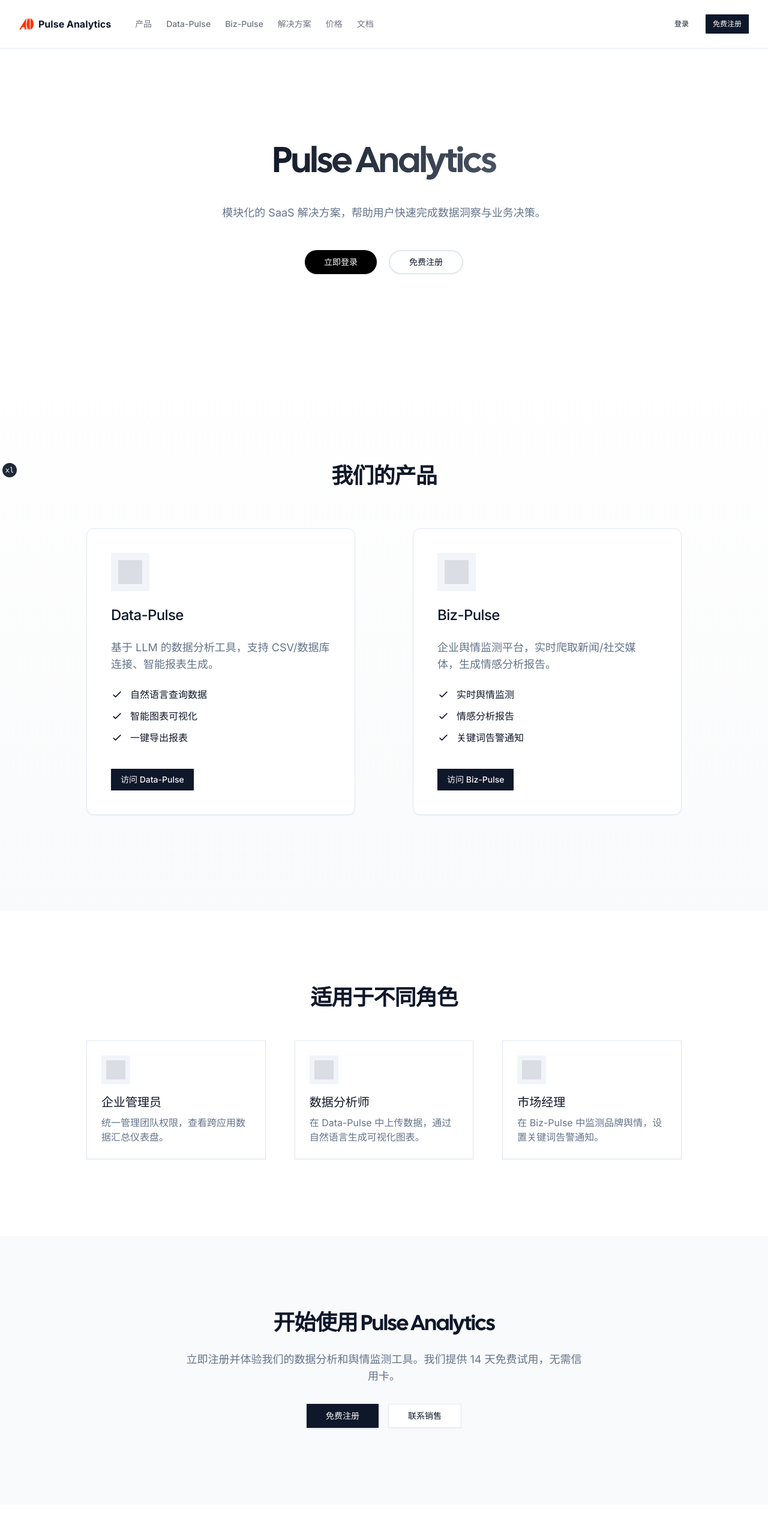
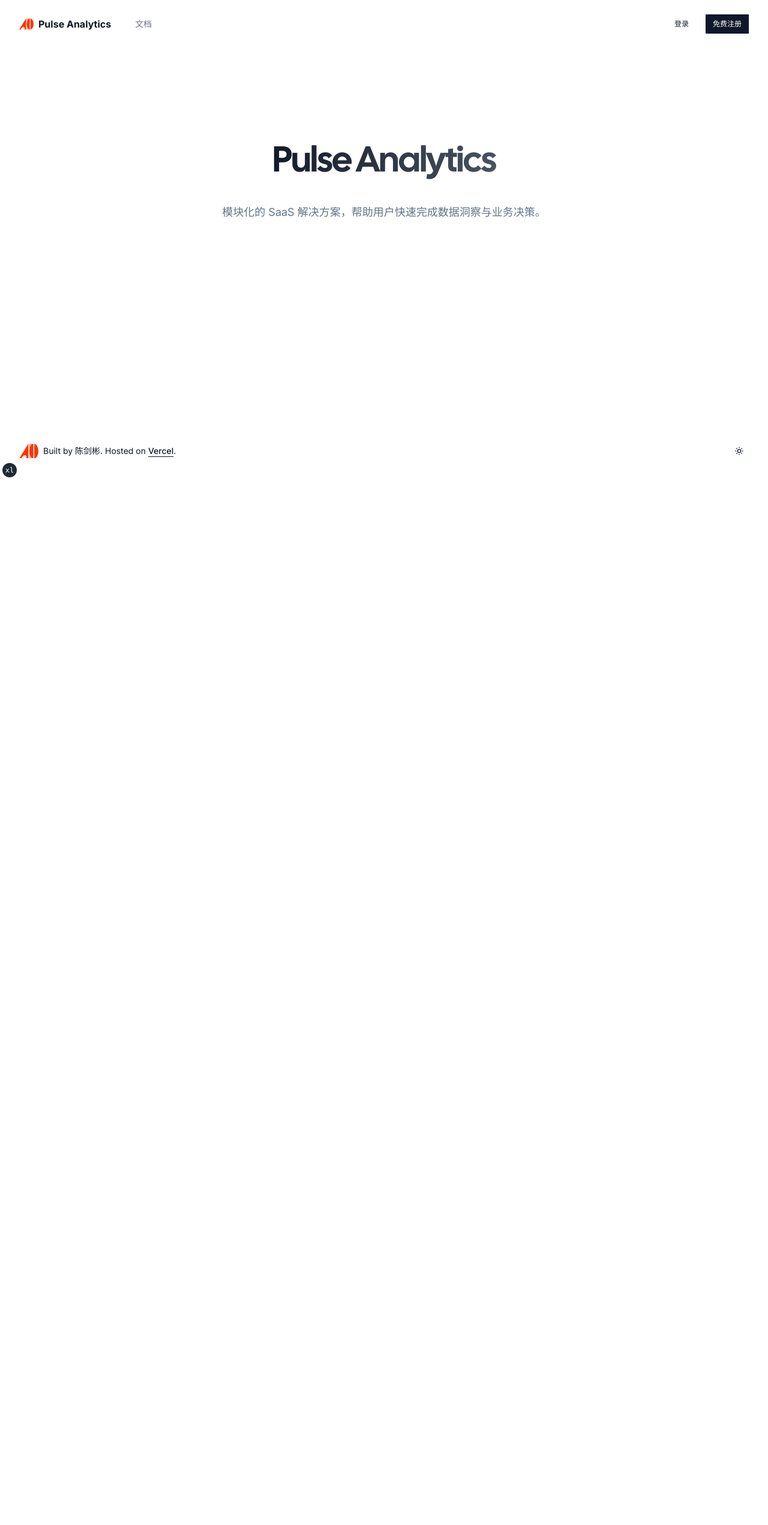
Before and after one commit to bennyworks/chenjianbin.tech, a Next.js app: page / in a window 1280 px wide. Shown: the top 2543 px of the page at 60% size. After the commit the page ends 800 px from the top, so only its background shows below. Built offline with nearby package versions, Linux system fonts and the light colour scheme; no server answers.

Commit message:
简化网站首页，移除产品展示、角色展示和号召区部分

```diff
--- a/app/(marketing)/layout.tsx
+++ b/app/(marketing)/layout.tsx
@@ -1,17 +1,15 @@
-import { marketingConfig } from "@/config/marketing"
-import { MainNav } from "@/components/main-nav"
-import { SiteFooter } from "@/components/site-footer"
+import { marketingConfig } from '@/config/marketing'
+import { MainNav } from '@/components/main-nav'
+import { SiteFooter } from '@/components/site-footer'
 
 interface MarketingLayoutProps {
   children: React.ReactNode
 }
 
-export default async function MarketingLayout({
-  children,
-}: MarketingLayoutProps) {
+export default async function MarketingLayout({ children }: MarketingLayoutProps) {
   return (
     <div className="flex min-h-screen flex-col">
-      <header className="container z-40 bg-background border-b">
+      <header className="container z-40">
         <div className="flex h-20 items-center py-6">
           <MainNav items={marketingConfig.mainNav} />
         </div>
--- a/app/(marketing)/page.tsx
+++ b/app/(marketing)/page.tsx
@@ -3,51 +3,6 @@
 import { siteConfig } from '@/config/site'
 import { cn } from '@/lib/utils'
 import { buttonVariants } from '@/components/ui/button'
-
-const PRODUCTS = [
-  {
-    id: 'data-pulse',
-    title: 'Data-Pulse',
-    description: '基于 LLM 的数据分析工具，支持 CSV/数据库连接、智能报表生成。',
-    url: 'https://data-pulse.chenjianbin.tech',
-    icon: '/images/data-pulse-icon.svg',
-    features: [
-      '自然语言查询数据',
-      '智能图表可视化',
-      '一键导出报表'
-    ]
-  },
-  {
-    id: 'biz-pulse',
-    title: 'Biz-Pulse',
-    description: '企业舆情监测平台，实时爬取新闻/社交媒体，生成情感分析报告。',
-    url: 'https://biz-pulse.chenjianbin.tech',
-    icon: '/images/biz-pulse-icon.svg',
-    features: [
-      '实时舆情监测',
-      '情感分析报告',
-      '关键词告警通知'
-    ]
-  }
-]
-
-const USER_ROLES = [
-  {
-    title: '企业管理员',
-    description: '统一管理团队权限，查看跨应用数据汇总仪表盘。',
-    icon: '/images/admin-icon.svg'
-  },
-  {
-    title: '数据分析师',
-    description: '在 Data-Pulse 中上传数据，通过自然语言生成可视化图表。',
-    icon: '/images/analyst-icon.svg'
-  },
-  {
-    title: '市场经理',
-    description: '在 Biz-Pulse 中监测品牌舆情，设置关键词告警通知。',
-    icon: '/images/marketing-icon.svg'
-  }
-]
 
 export default function IndexPage() {
   return (
@@ -61,116 +16,6 @@
           <p className="max-w-[42rem] text-base md:text-lg leading-relaxed text-muted-foreground px-4 mt-2">
             模块化的 SaaS 解决方案，帮助用户快速完成数据洞察与业务决策。
           </p>
-          <div className="flex flex-col sm:flex-row gap-5 mt-4 px-4">
-            <Link
-              href="/login"
-              className={cn(
-                buttonVariants({ size: 'lg' }),
-                'bg-black hover:bg-black/90 dark:bg-white dark:text-black dark:hover:bg-white/90 rounded-full px-8 transition-transform hover:scale-105'
-              )}
-            >
-              立即登录
-            </Link>
-            <Link
-              href="/register"
-              className={cn(
-                buttonVariants({ size: 'lg', variant: 'outline' }),
-                'rounded-full px-8 border-2 transition-transform hover:scale-105'
-              )}
-            >
-              免费注册
-            </Link>
-          </div>
-        </div>
-      </section>
-
-      {/* Products Section - 产品展示部分 */}
-      <section id="products" className="py-24 md:py-32 lg:py-40 bg-gradient-to-b from-white to-gray-50 dark:from-gray-950 dark:to-gray-900">
-        <div className="container max-w-[64rem] mx-auto px-4">
-          <h2 className="text-3xl md:text-4xl font-semibold mb-16 text-center tracking-tight font-heading">我们的产品</h2>
-          <div className="grid gap-16 md:gap-24 md:grid-cols-2">
-            {PRODUCTS.map((product) => (
-              <div key={product.id} className="group relative overflow-hidden rounded-xl bg-card p-8 md:p-10 shadow-sm hover:shadow-md transition-all duration-300 border border-border">
-                <div className="flex flex-col space-y-6">
-                  <div className="p-3 bg-muted rounded-lg w-16 h-16 flex items-center justify-center">
-                    {/* 占位图标 */}
-                    <div className="w-10 h-10 bg-primary/10 rounded-md" />
-                  </div>
-                  <h3 className="text-xl md:text-2xl font-medium tracking-tight">{product.title}</h3>
-                  <p className="text-base md:text-lg leading-relaxed text-muted-foreground">{product.description}</p>
-                  <ul className="my-6 space-y-3">
-                    {product.features.map((feature, i) => (
-                      <li key={`${product.id}-feature-${i}`} className="flex items-center text-foreground">
-                        <svg className="w-5 h-5 mr-3 text-primary" fill="none" stroke="currentColor" viewBox="0 0 24 24" xmlns="http://www.w3.org/2000/svg" aria-hidden="true">
-                          <path strokeLinecap="round" strokeLinejoin="round" strokeWidth={2} d="M5 13l4 4L19 7" />
-                        </svg>
-                        <span className="text-sm md:text-base">{feature}</span>
-                      </li>
-                    ))}
-                  </ul>
-                  <div className="mt-auto pt-4">
-                    <Link
-                      href={product.url}
-                      className={cn(
-                        buttonVariants({ variant: 'default' }),
-                        'rounded-md px-4 py-2 text-sm'
-                      )}
-                      target="_blank"
-                    >
-                      访问 {product.title}
-                    </Link>
-                  </div>
-                </div>
-              </div>
-            ))}
-          </div>
-        </div>
-      </section>
-
-      {/* User Roles Section - 角色展示部分 */}
-      <section className="py-24 md:py-32 bg-background">
-        <div className="container max-w-[64rem] mx-auto px-4">
-          <h2 className="text-3xl md:text-4xl font-semibold mb-12 text-center tracking-tight font-heading">适用于不同角色</h2>
-          <div className="grid gap-8 md:gap-12 md:grid-cols-3">
-            {USER_ROLES.map((role, i) => (
-              <div key={`role-${i}-${role.title}`} className="flex flex-col p-6 rounded-lg bg-card border border-border shadow-sm hover:shadow transition-all duration-300">
-                <div className="mb-4 p-2 bg-muted rounded-md w-12 h-12 flex items-center justify-center">
-                  {/* 占位图标 */}
-                  <div className="w-8 h-8 bg-primary/10 rounded-md" />
-                </div>
-                <h3 className="text-lg md:text-xl font-medium mb-2">{role.title}</h3>
-                <p className="text-sm md:text-base text-muted-foreground">{role.description}</p>
-              </div>
-            ))}
-          </div>
-        </div>
-      </section>
-
-      {/* CTA Section - 号召区部分 */}
-      <section className="py-24 md:py-32 bg-muted/50">
-        <div className="container max-w-[64rem] mx-auto px-4 text-center">
-          <h2 className="text-3xl md:text-4xl font-semibold mb-6 tracking-tight font-heading">开始使用 Pulse Analytics</h2>
-          <p className="max-w-[42rem] mx-auto text-muted-foreground text-base md:text-lg leading-relaxed mb-8">
-            立即注册并体验我们的数据分析和舆情监测工具。我们提供 14 天免费试用，无需信用卡。
-          </p>
-          <div className="flex flex-col sm:flex-row justify-center gap-4 mt-6">
-            <Link
-              href="/register"
-              className={cn(
-                buttonVariants({ size: 'lg' })
-              )}
-            >
-              免费注册
-            </Link>
-            <Link
-              href="#contact"
-              className={cn(
-                buttonVariants({ size: 'lg', variant: 'outline' })
-              )}
-            >
-              联系销售
-            </Link>
-          </div>
         </div>
       </section>
     </>
--- a/config/marketing.ts
+++ b/config/marketing.ts
@@ -2,26 +2,6 @@
 
 export const marketingConfig: MarketingConfig = {
   mainNav: [
-    {
-      title: '产品',
-      href: '/#products',
-    },
-    {
-      title: 'Data-Pulse',
-      href: 'https://data-pulse.chenjianbin.tech',
-    },
-    {
-      title: 'Biz-Pulse',
-      href: 'https://biz-pulse.chenjianbin.tech',
-    },
-    {
-      title: '解决方案',
-      href: '/solutions',
-    },
-    {
-      title: '价格',
-      href: '/pricing',
-    },
     {
       title: '文档',
       href: '/docs',
```
